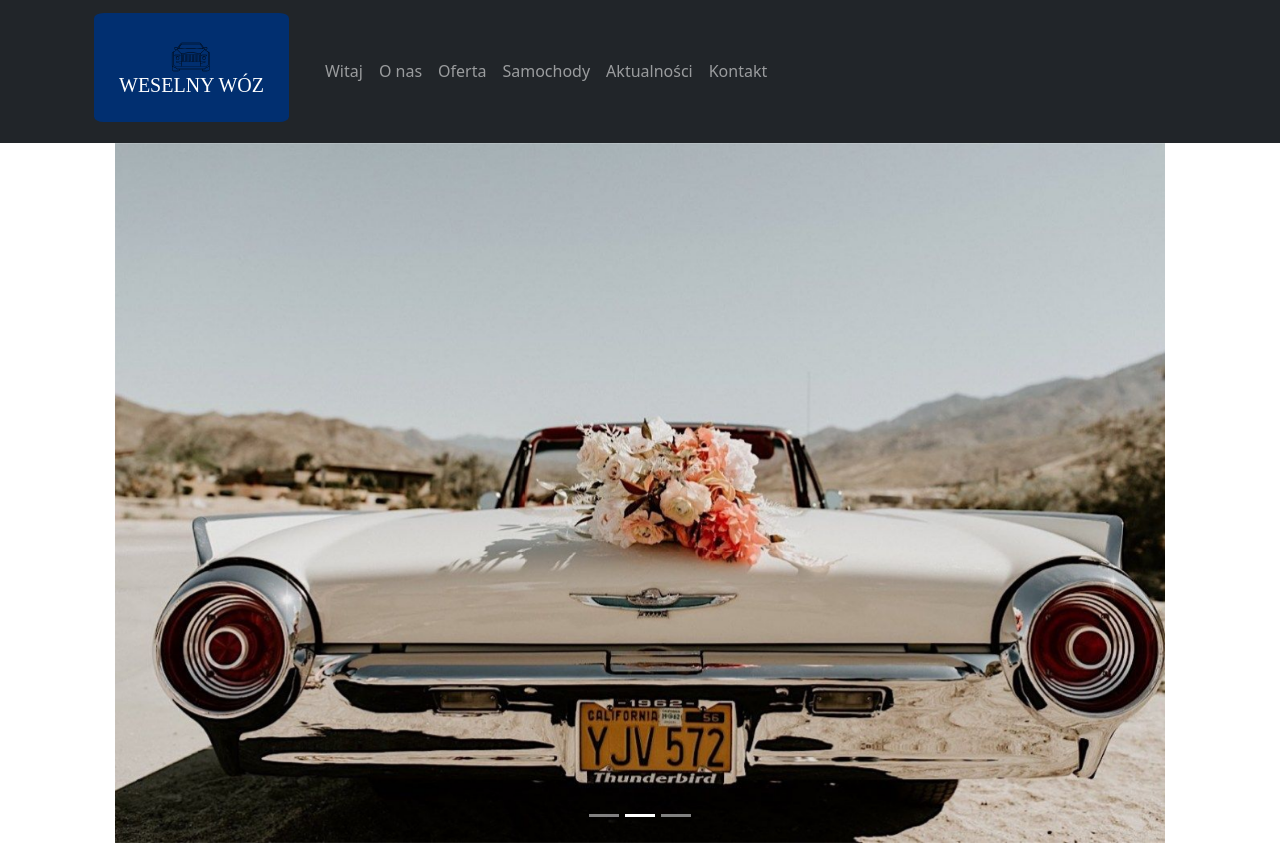
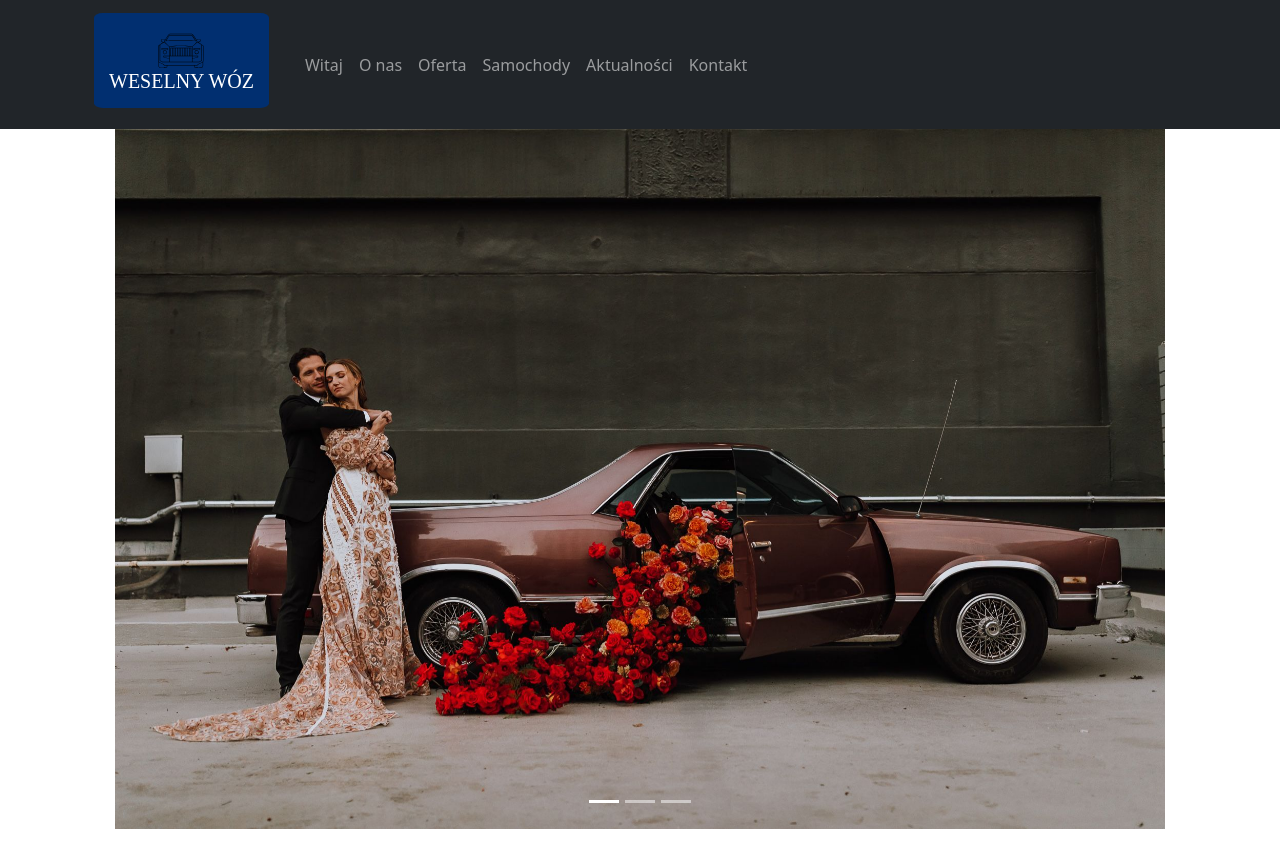
Before and after one commit to artwol993/weselny-woz, a React (Create React App) app: page / in a window 1280 px wide. Shown: the top 845 px of the page. Built offline with nearby package versions, Linux system fonts and the light colour scheme.

Commit message:
update size

```diff
--- a/src/component/logo-icon.jsx
+++ b/src/component/logo-icon.jsx
@@ -5,7 +5,7 @@ function LogoIcon(props) {
     <svg
       version="1.0"
       xmlns="http://www.w3.org/2000/svg"
-      width="50px"
+      width="60px"
       viewBox="0 0 719 497"
       fill="#CBB26B"
       preserveAspectRatio="xMidYMid meet"
--- a/src/style/logo.css
+++ b/src/style/logo.css
@@ -1,6 +1,6 @@
 .box {
   background-color: #012f70;
-  padding: 25px;
+  padding: 15px;
   border-radius: 5%;
   width: fit-content;
 }
@@ -12,6 +12,6 @@
 
 .card-title {
   color: #FFFFFF;
-  font-size: 12px;
+  font-size: 10px;
   font-family: 'DM Serif Display', serif;
 }
```
